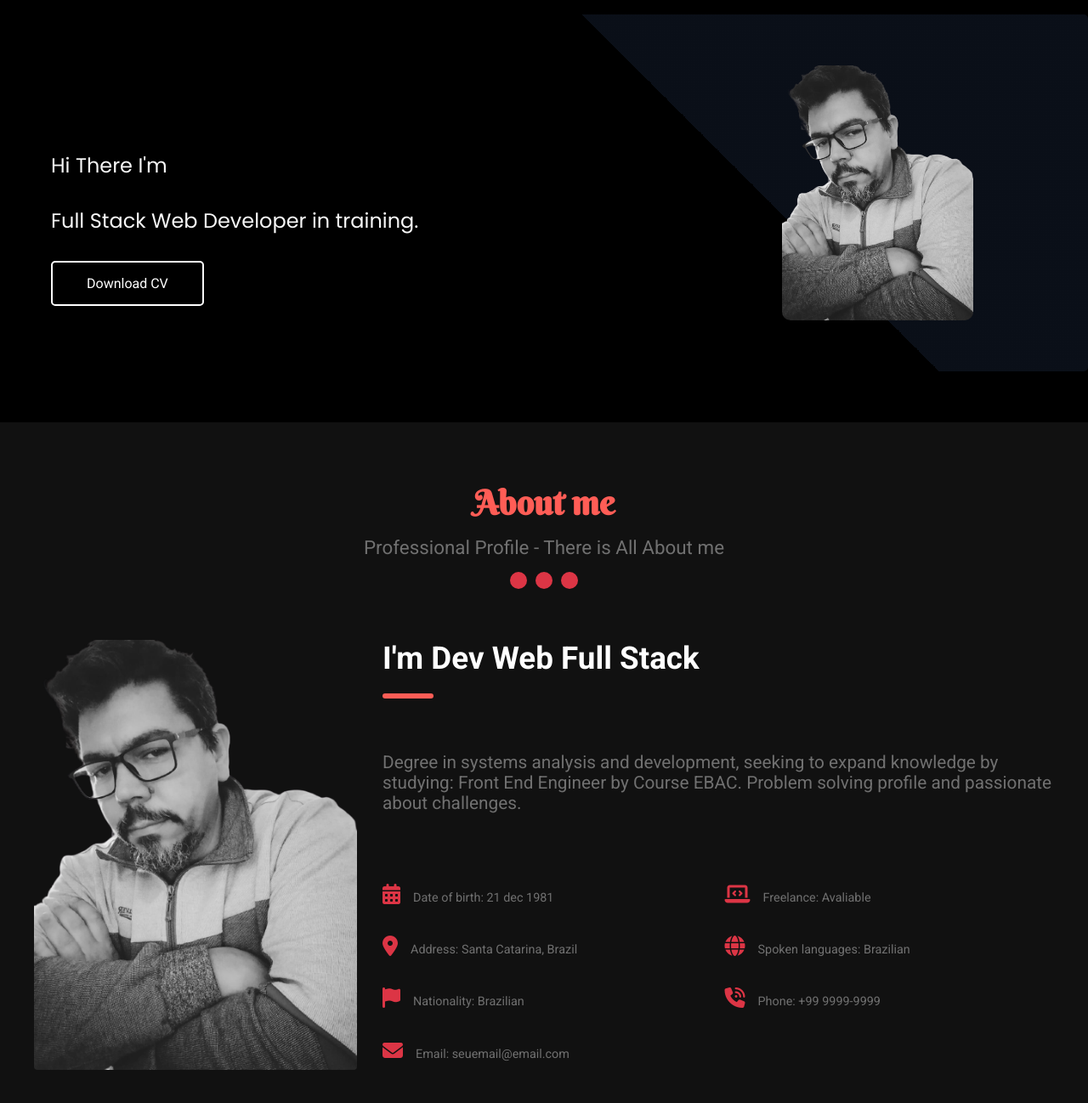
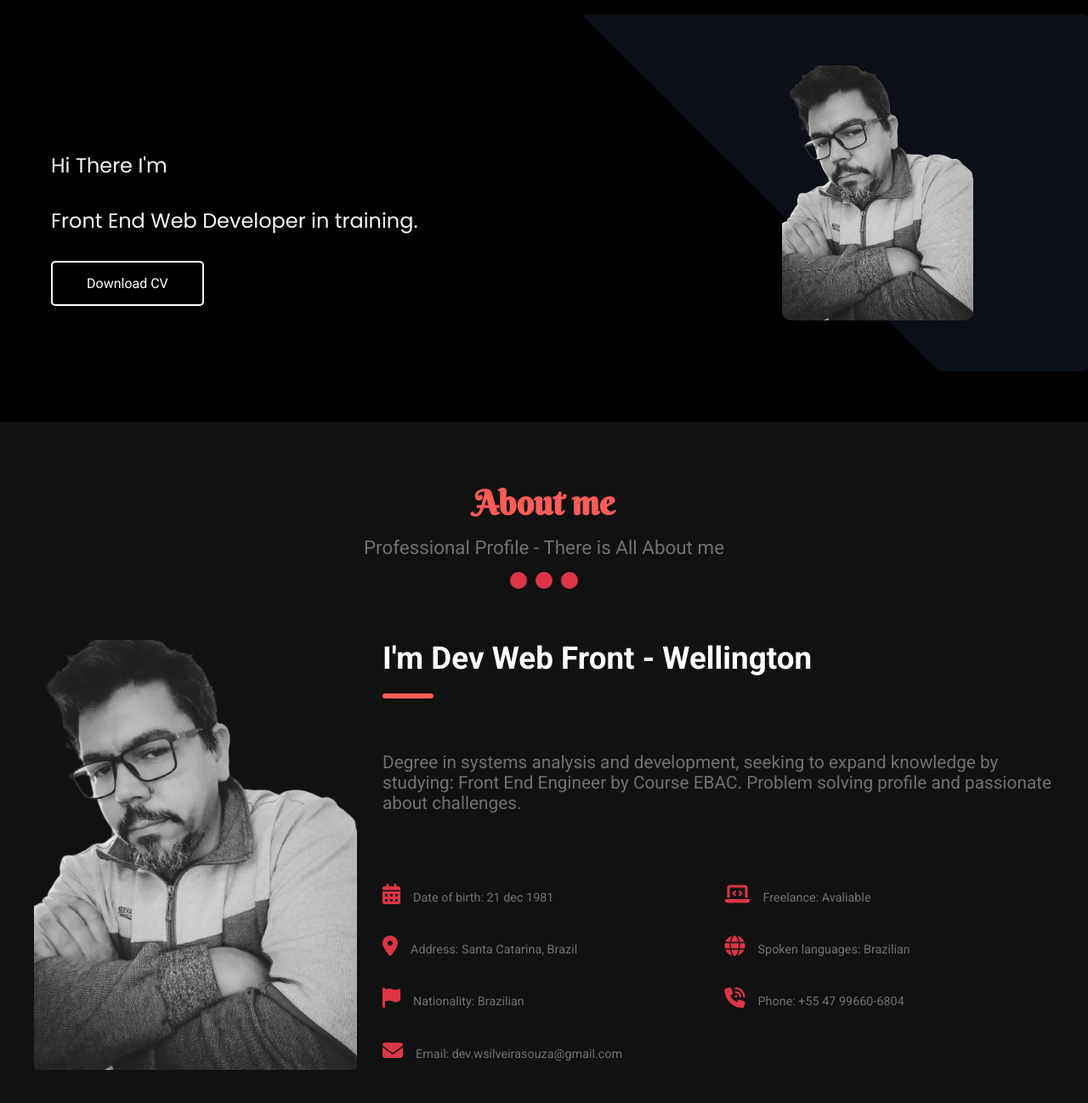
Before and after one commit to devsilveirasouza/portfolio, a plain HTML site: page index.html in a window 1280 px wide. Shown: the part 80-1378 px from the top of the page at 85% size. Drawn offline with Linux system fonts and the light colour scheme.

Commit message:
commit initial

```diff
--- a/index.html
+++ b/index.html
@@ -29,9 +29,9 @@
         <div>
             <h2>Hi There I'm</h2>
 
-            <h2 class="digitando">Full Stack Web Developer in training.</h2>
+            <h2 class="digitando">Front End Web Developer in training.</h2>
 
-            <a href="#">Download CV</a>
+            <a href="./download/arquivo.txt">Download CV</a>
 
         </div>
         <img src="./img/perfil-pb-bg.png" alt="Perfil">
@@ -40,7 +40,7 @@
     <!-- CONTEÚDO PRINCIPAL -->
     <main>
 
-        <article aria-label="Section about me" class="sobre">
+        <article aria-label="Section about me" id="about" class="sobre">
 
             <div class="sobre_titulo">
                 <h1>About me</h1>
@@ -59,7 +59,7 @@
             <div class="sobre_conteudo">
 
                 <div class="sobre_texto">
-                    <h1>I'm Dev Web Full Stack</h1>
+                    <h1>I'm Dev Web Front - Wellington</h1>
                     <p>
                         Degree in systems analysis and development, seeking to expand knowledge
                         by studying: Front End Engineer by Course EBAC.
@@ -74,8 +74,8 @@
                     <p><i class="fa-solid fa-location-dot"></i>Address: Santa Catarina, Brazil</p>
                     <p><i class="fa-sharp fa-solid fa-globe"></i>Spoken languages: Brazilian</p>
                     <p><i class="fa-solid fa-flag"></i>Nationality: Brazilian</p>
-                    <p><i class="fa-solid fa-phone-volume"></i>Phone: +99 9999-9999</p>
-                    <p><i class="fa-solid fa-envelope"></i>Email: seuemail@email.com</p>
+                    <p><i class="fa-solid fa-phone-volume"></i>Phone: +55 47 99660-6804</p>
+                    <p><i class="fa-solid fa-envelope"></i>Email: dev.wsilveirasouza@gmail.com</p>
                 </div>
 
             </div>
```
Also changed, not shown: download/arquivo.txt (added).
